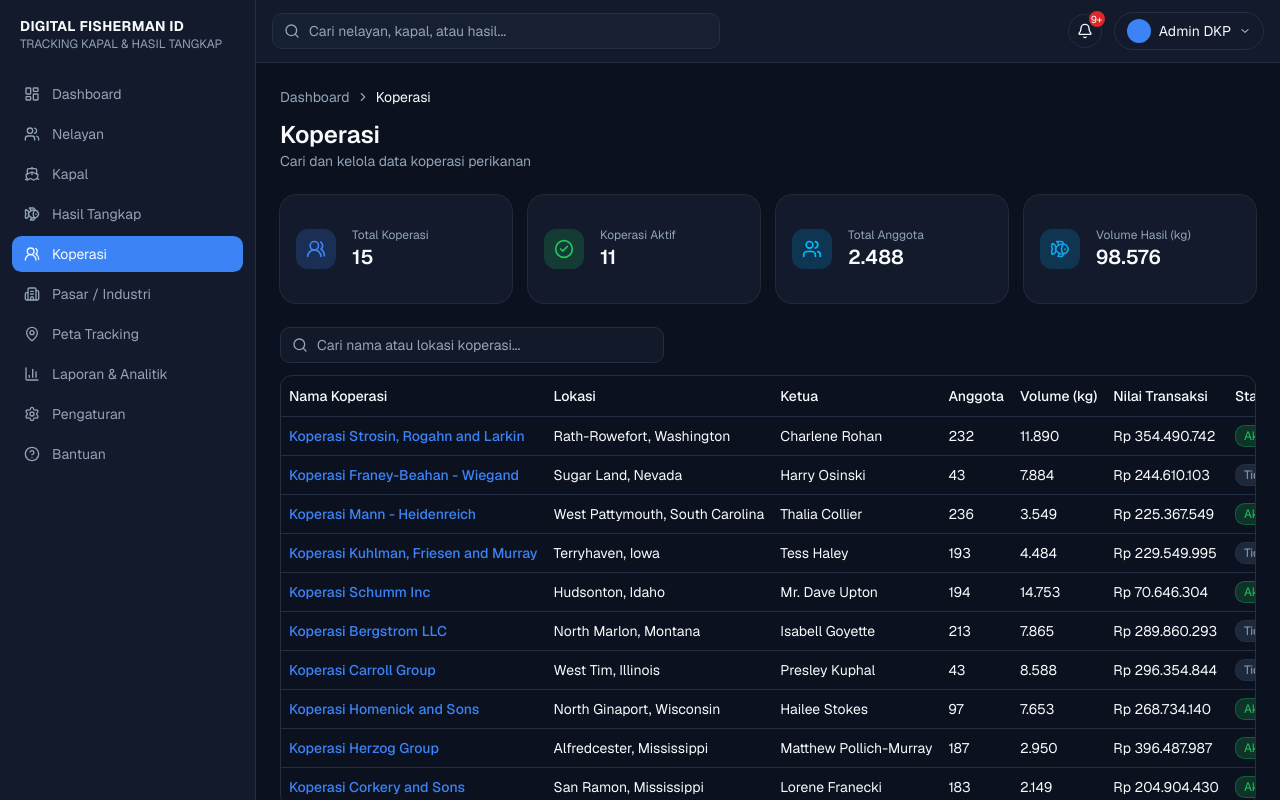
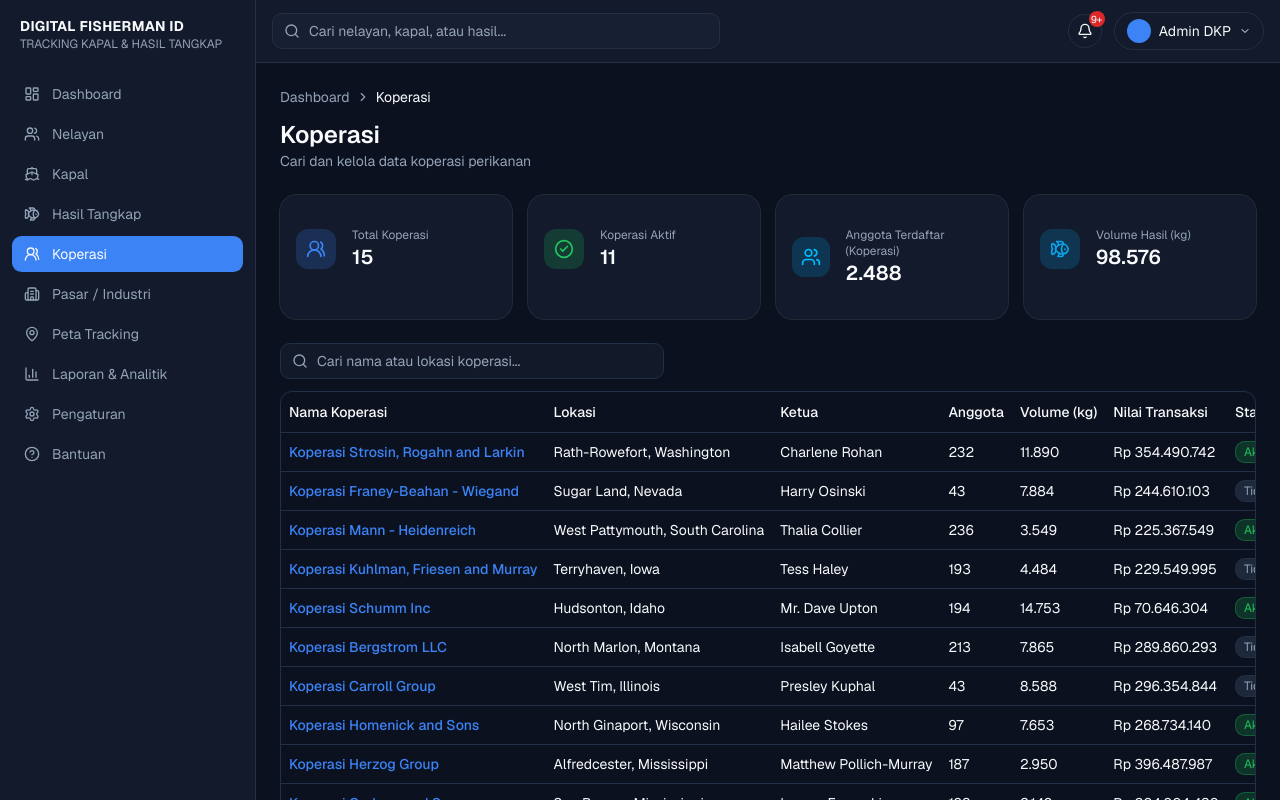
Before and after one commit to dafam25/KIPT, a Next.js app: page /koperasi in a window 1280 px wide. Built offline with nearby package versions, Linux system fonts and the light colour scheme.

Commit message:
Relabel Koperasi list KPI to match detail page member-count wording
Completes the Important #1 fix from Plan 4's final review: the list
page's "Total Anggota" KPI summed the same seed-only jumlahAnggota
field now relabeled on the detail page, so it needs the same wording
to stay consistent.

```diff
--- a/app/(dashboard)/koperasi/page.tsx
+++ b/app/(dashboard)/koperasi/page.tsx
@@ -49,7 +49,7 @@ export default function KoperasiListPage() {
       <div className="grid grid-cols-1 gap-4 sm:grid-cols-2 lg:grid-cols-4">
         <KpiCard icon={UsersRound} label="Total Koperasi" value={formatNumber(koperasi.length)} accent="blue" />
         <KpiCard icon={CheckCircle2} label="Koperasi Aktif" value={formatNumber(aktifCount)} accent="green" />
-        <KpiCard icon={Users} label="Total Anggota" value={formatNumber(totalAnggota)} accent="cyan" />
+        <KpiCard icon={Users} label="Anggota Terdaftar (Koperasi)" value={formatNumber(totalAnggota)} accent="cyan" />
         <KpiCard icon={Fish} label="Volume Hasil (kg)" value={formatNumber(totalVolume)} accent="purple" />
       </div>
       <DataTable
```
